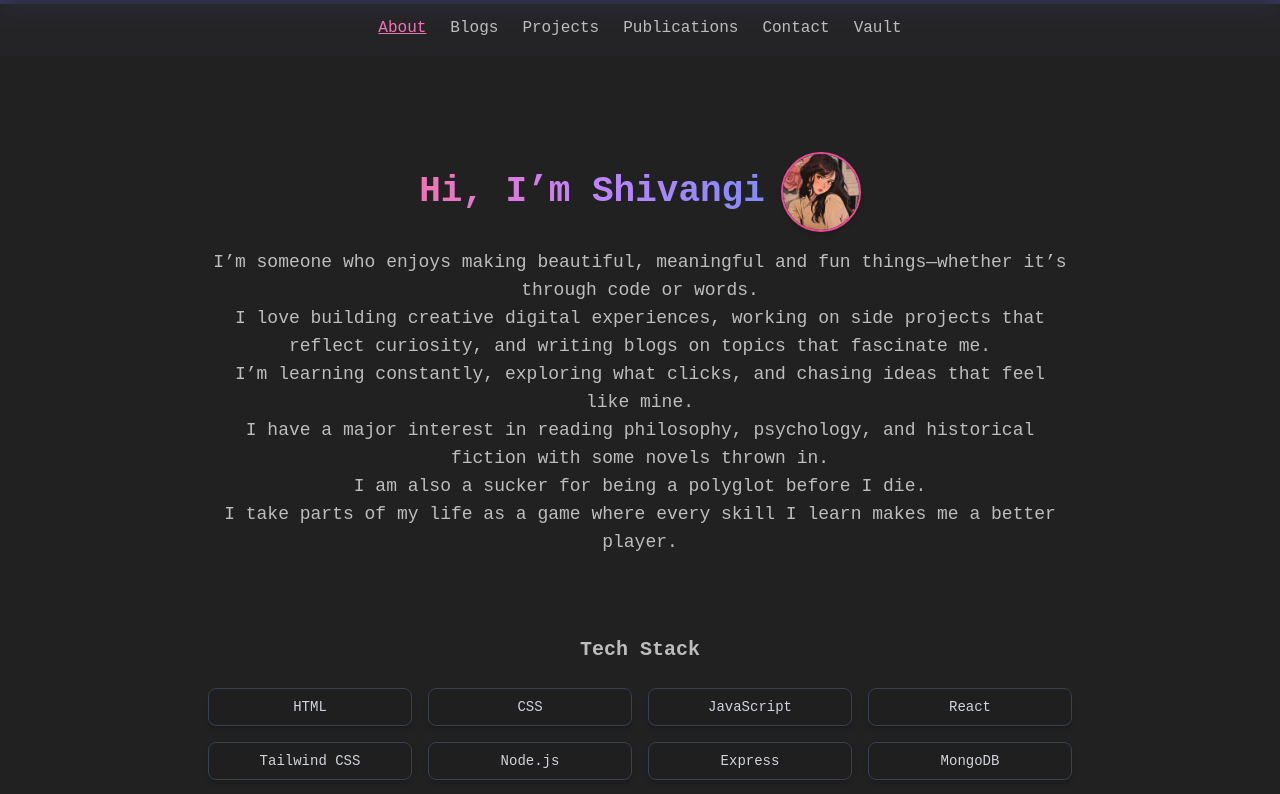
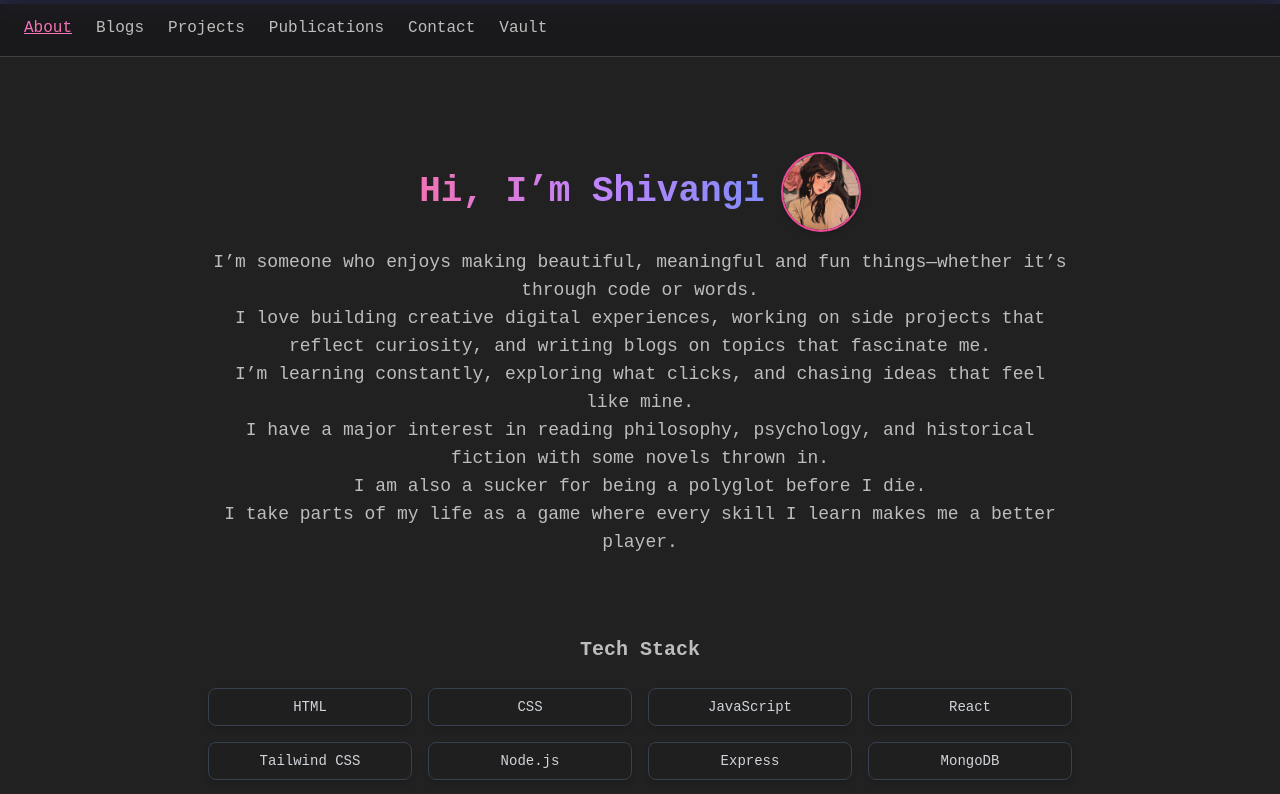
Before and after one commit to Shivangisharma4/portfolio-my, a React (Vite) app: page / in a window 1280 px wide. Shown: the top 794 px of the page. Built offline with nearby package versions, Linux system fonts and the light colour scheme.

Commit message:
navbar customized

```diff
--- a/src/components/Navbar.jsx
+++ b/src/components/Navbar.jsx
@@ -1,5 +1,6 @@
-import React from "react";
+import React, { useState } from "react";
 import { motion } from "framer-motion";
+import { Menu, X } from "lucide-react";
 
 const TABS = [
   { label: "About", value: "about" },
@@ -7,17 +8,55 @@ const TABS = [
   { label: "Projects", value: "projects" },
   { label: "Publications", value: "publications" },
   { label: "Contact", value: "contact" },
-  { label: "Vault", value: "vault"}
+  { label: "Vault", value: "vault" }
 ];
 
 const Navbar = ({ activeTab, onTabChange }) => {
+  const [menuOpen, setMenuOpen] = useState(false);
+
+  const handleTabClick = (value) => {
+    onTabChange(value);
+    setMenuOpen(false); // close mobile menu
+  };
+
   return (
-    <nav className="fixed top-0 left-0 w-full z-50 bg-zinc-800/70 backdrop-blur-md py-4 px-6">
-      <ul className="flex justify-center gap-6 text-white font-medium">
+    <nav className="fixed top-0 left-0 w-full z-50 bg-zinc-900/80 backdrop-blur-md border-b border-zinc-700">
+      {/* Mobile Header */}
+      <div className="flex items-center justify-between px-4 py-3 md:hidden">
+        <h1 className="text-white text-lg font-semibold">Shivangi</h1>
+        <button onClick={() => setMenuOpen(!menuOpen)} className="text-white">
+          {menuOpen ? <X size={24} /> : <Menu size={24} />}
+        </button>
+      </div>
+
+      {/* Mobile Dropdown */}
+      {menuOpen && (
+        <ul className="flex flex-col gap-4 px-4 pb-4 md:hidden">
           {TABS.map(({ label, value }) => (
             <motion.li
               key={value}
-            onClick={() => onTabChange(value)}
+              onClick={() => handleTabClick(value)}
+              className={`text-white cursor-pointer capitalize ${
+                activeTab === value
+                  ? "text-pink-400 underline"
+                  : "hover:text-pink-300"
+              }`}
+              whileHover={{ scale: 1.03 }}
+              whileTap={{ scale: 0.97 }}
+            >
+              {label}
+            </motion.li>
+          ))}
+        </ul>
+      )}
+
+      {/* Desktop Scrollable Menu */}
+      <div className="hidden md:block overflow-x-auto">
+        <ul className="flex gap-6 px-6 py-4 text-white font-medium whitespace-nowrap min-w-max">
+          {TABS.map(({ label, value }) => (
+            <motion.li
+              key={value}
+              onClick={() => handleTabClick(value)}
               className={`cursor-pointer capitalize ${
                 activeTab === value
                   ? "text-pink-400 underline"
@@ -30,6 +69,7 @@ const Navbar = ({ activeTab, onTabChange }) => {
             </motion.li>
           ))}
         </ul>
+      </div>
     </nav>
   );
 };
```
Lines whose indentation alone changed are shown as unchanged.
